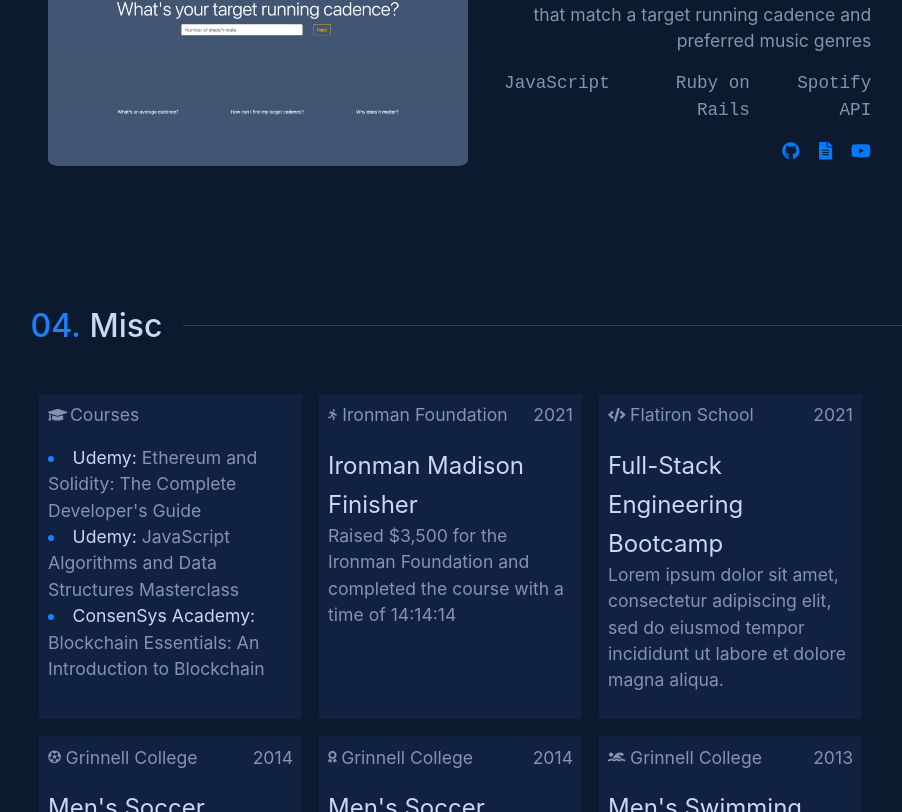
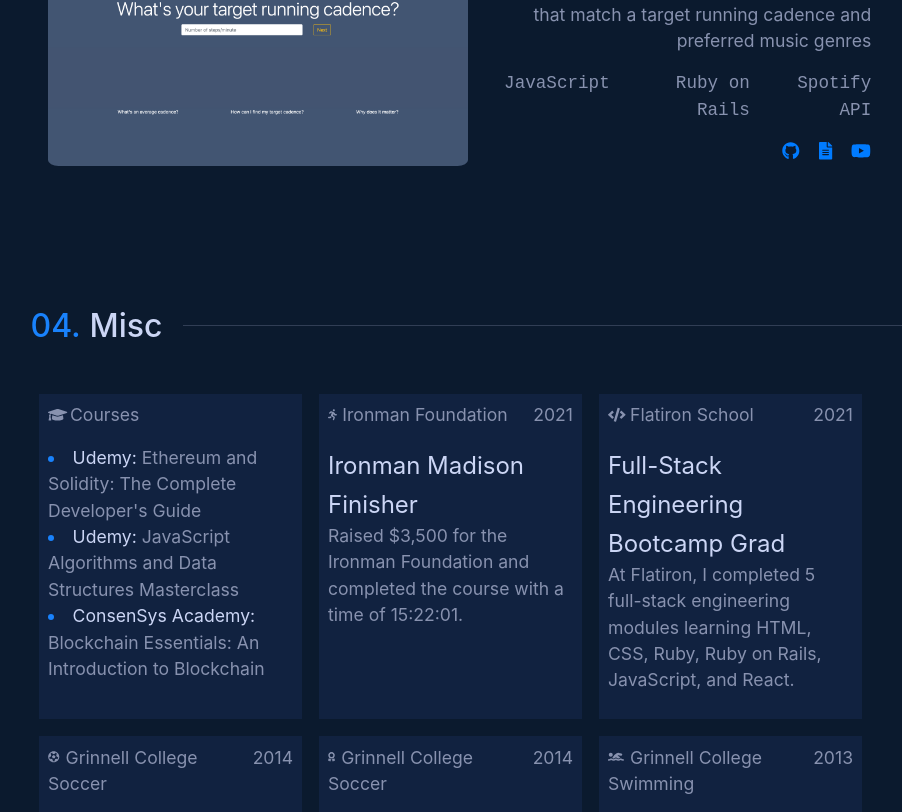
Before and after one commit to brownjer3/personal-website, a React (Create React App) app: page / in a window 1280 px wide. Shown: the part 3535-4347 px from the top of the page, without its empty margins (172-1074 px from the left). Built offline with nearby package versions, Linux system fonts and the light colour scheme.

Commit message:
add and modify content for misc section

```diff
--- a/src/App.css
+++ b/src/App.css
@@ -233,7 +233,7 @@ section {
 }
 
 .job {
-	padding: 0 1rem;
+	padding-right: 1rem;
 	transition: 0.25s;
 }
 
--- a/src/data/MiscData.js
+++ b/src/data/MiscData.js
@@ -37,33 +37,33 @@ export const miscData = [
 		title: "Ironman Madison Finisher",
 		organization: "Ironman Foundation",
 		year: "2021",
-		desc: "Raised $3,500 for the Ironman Foundation and completed the course with a time of 14:14:14",
+		desc: "Raised $3,500 for the Ironman Foundation and completed the course with a time of 15:22:01.",
 		icon: faRunning,
 	},
 	{
-		title: "Full-Stack Engineering Bootcamp",
+		title: "Full-Stack Engineering Bootcamp Grad",
 		organization: "Flatiron School",
 		year: "2021",
-		desc: "Lorem ipsum dolor sit amet, consectetur adipiscing elit, sed do eiusmod tempor incididunt ut labore et dolore magna aliqua.",
+		desc: "At Flatiron, I completed 5 full-stack engineering modules learning HTML, CSS, Ruby, Ruby on Rails, JavaScript, and React.",
 		icon: faCode,
 	},
 	{
-		title: "Men's Soccer Captain",
-		organization: "Grinnell College",
+		title: "Men's Team Captain",
+		organization: "Grinnell College Soccer",
 		year: "2014",
-		desc: "My Senior year, I was elected team captain by my teammates.",
+		desc: "My Senior year, 20+ teammates elected me as captain where I functioned as a liaison between the team and coaching staff.",
 		icon: faFutbol,
 	},
 	{
-		title: "Men's Soccer Academic All-Conference Player",
-		organization: "Grinnell College",
+		title: "Academic All-Conference Player",
+		organization: "Grinnell College Soccer",
 		year: "2014",
-		desc: "My Senior year, I was elected team captain by my teammates.",
+		desc: "My Senior year, I was awared Academic All-Conference for maintaining a certain GPA while involved in a varisty sport.",
 		icon: faAward,
 	},
 	{
-		title: "Men's Swimming Record Holder",
-		organization: "Grinnell College",
+		title: "Men's 400-Freestyle Record Holder",
+		organization: "Grinnell College Swimming",
 		year: "2013",
 		desc: "My Junior year, I was the first leg of the 400 yard freestyle relay that set a new school record with a time of 3:06.74.",
 		icon: faSwimmer,
@@ -72,7 +72,11 @@ export const miscData = [
 		title: "Eagle Scout",
 		organization: "Boy Scouts of America",
 		year: "2008",
-		desc: "Over the course of 10 years, I rose through the Boy Scout ranks to acheive Eagle Scout.",
+		desc: "Over the course of 10+ years, I earned over 25 merit badges, acted in various leadership roles, and completed an Eagle Service Project, ultimately achieving the rank of Eagle.",
 		icon: faCampground,
 	},
 ];
+
+// skill learning
+// volunteer work
+// active member
```
